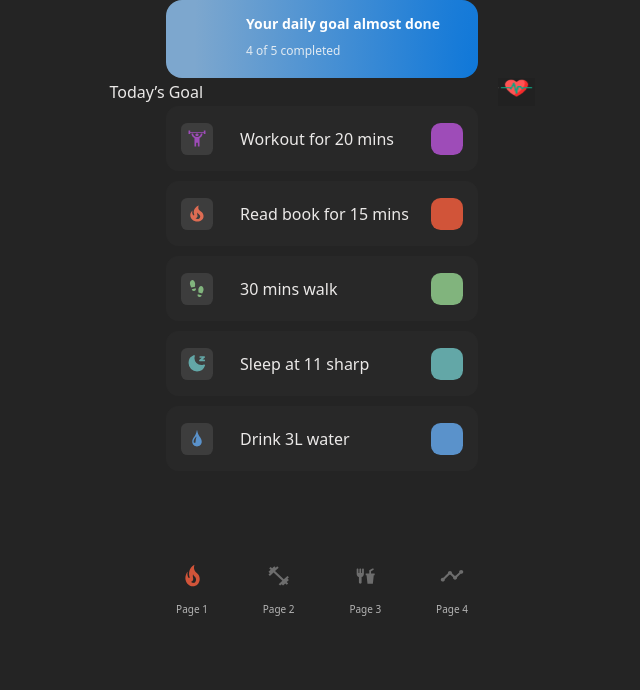
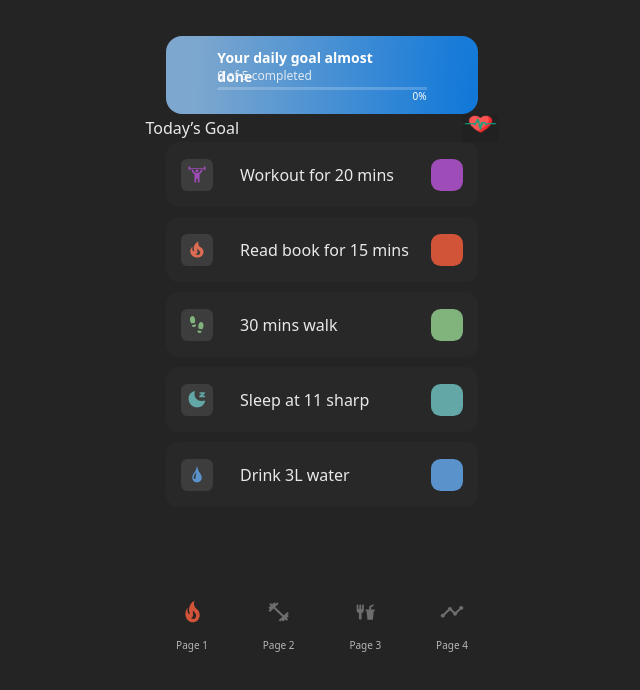
Before and after one commit to arcc-hitt/Tracker, a React (Vite) app: page / in a window 1280 px wide. Shown: the top 690 px of the page, without its empty margins (318-958 px from the left). Built offline with nearby package versions, Linux system fonts and the light colour scheme.

Commit message:
add progress bar

```diff
--- a/src/App.jsx
+++ b/src/App.jsx
@@ -3,7 +3,7 @@ import Home from "./pages/Home";
 export default function App() {
   return (
     <>
-      <div className=" container mx-auto xl:w-[425px] xl:h-[649px] lg:w-[425px] lg:h-[649px] md:w-[425px] md:h-[649px]">
+      <div className="container mx-auto p-9 xl:w-[425px] xl:h-[649px] lg:w-[425px] lg:h-[649px] md:w-[425px] md:h-[649px]">
         <Home />
       </div>
     </>
--- a/src/components/Progress.jsx
+++ b/src/components/Progress.jsx
@@ -1,13 +1,58 @@
 import React from 'react'
+import { useSelector } from 'react-redux';
+
+const ProgressBar = ({ progress }) => {
+    const progressBarWidth = (209.32 * progress) / 100;
+    return (
+        <div className="relative w-[209.32px] h-[2.37px] rounded-tl-[9.48px] bg-[#FFFFFF33]">
+            <div
+                className="absolute top-0 left-0 h-[2.37px] rounded-tl-[9.48px] bg-[#FFFFFF]"
+                style={{ width: `${progressBarWidth}px` }}
+            />
+        </div>
+    );
+};
+
+/*
+width: 48.02px;
+height: 47.68px;
+top: 12.64px;
+left: 17px;
+width: 31.28px;
+height: 30.77px;
+top: 21.09px;
+left: 25.18px;
+gap: 0px;
+opacity: 0px;
+
+*/
 
 const Progress = () => {
+    const goals = useSelector((state) => state.goals);
+    const completedGoals = goals.filter(goal => goal.ticked).length;
+    const totalGoals = goals.length;
+    const progressPercentage = (completedGoals / totalGoals) * 100;
     return (
         <div className='w-full h-auto flex justify-center items-center'>
-            <div className='w-[312px] h-[78px] gap-0 rounded-2xl bg-custom-radial'>
-                <div className='w-[209.32px] h-auto min-h-[51.37px] relative top-[15px] left-20 gap-3'>
+            <div className='w-[312px] h-[78px] gap-0 rounded-2xl bg-custom-radial flex justify-center items-center'>
+                <div className='w-[209.32px] h-auto min-h-[51.37px] gap-3 flex flex-col'>
                     <div className='w-auto h-auto min-h-[26px] min-w-[196px] gap-2 flex flex-col'>
-                        <span className='font-[DM Sans] text-sm font-bold leading-[18.55px] text-left text-[#FFFFFF]'>Your daily goal almost done</span>
-                        <span className='font-[DM Sans] text-xs font-normal leading-[18.55px] text-left text-[#E1EAF2]'>4 of 5 completed</span>
+                        <span className='w-[192px] h-[10px] font-dm-sans text-sm font-bold leading-[18.55px] text-left text-[#FFFFFF]'>
+                            Your daily goal almost done
+                        </span>
+                        <span className='w-[192px] h-[8px] font-dm-sans text-xs font-normal leading-[18.55px] text-left text-[#E1EAF2]'>
+                            {completedGoals} of {totalGoals} completed
+                        </span>
+                    </div>
+                    <div className='w-auto min-w-[209.32px] h-auto min-h-[13.37px]'>
+                        <div>
+                            <ProgressBar progress={progressPercentage}/>
+                        </div>
+                        <div className="flex justify-end">
+                            <span className="w-[22px] h-[7px] text-right font-dm-sans text-[10px] font-medium leading-[13.02px] text-[#FFFFFF]">
+                                {Math.round(progressPercentage)}%
+                            </span>
+                        </div>
                     </div>
                 </div>
             </div>
```
Also changed, not shown: public/assets/bullseye.png (added).
